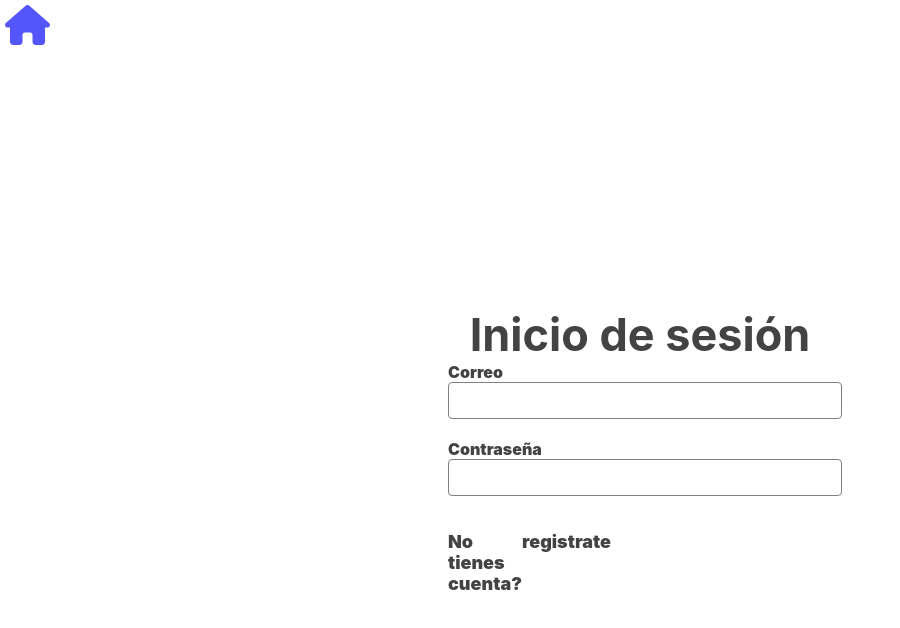
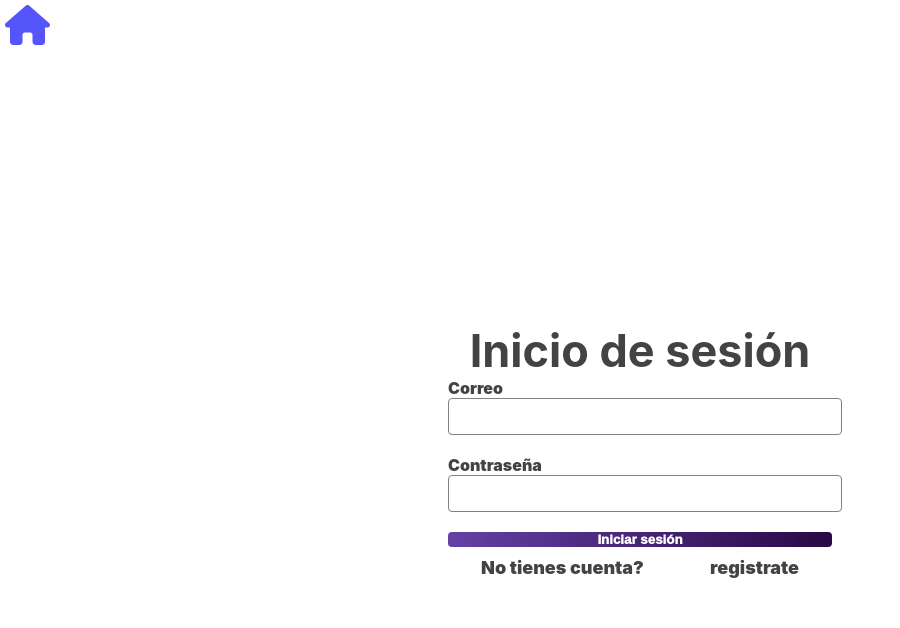
Before and after one commit to Omar-Devanis/Innova-Tic-Frontend, a React (Create React App) app: page /auth/login in a window 1280 px wide. Shown: the top 628 px of the page, without its empty margins (0-900 px from the left). Built offline with nearby package versions, Linux system fonts and the light colour scheme.

Commit message:
proyectos inscritos

```diff
--- a/src/pages/auth/login.jsx
+++ b/src/pages/auth/login.jsx
@@ -45,10 +45,15 @@ const Login = () => {
                     />
                 </div>
                 <div className="enlace">
-                    <span className='p' >No tienes cuenta?</span>
-                    <Link to='/auth/register'>
-                        <span className='p' >registrate</span>
-                    </Link>
+                    <div className='t'>
+                        <span className='p' >No tienes cuenta?</span>
+                    </div>
+                    <div>
+                        <Link to='/auth/register'>
+                            <span className='p subrayado' >registrate</span>
+                        </Link>
+                    </div>
+
                 </div>
             </form>
         </div>
--- a/src/pages/proyectos/estudiante/proyectosInscrit.jsx
+++ b/src/pages/proyectos/estudiante/proyectosInscrit.jsx
@@ -18,23 +18,19 @@ const ProyectosInscrit = () => {
     })
 
     if (loading) return <div>Cargando....</div>;
-    return(<div>Todos los proyectos</div>)
-
-    /* (
-        <div className='proyectoEst'>
+    return(<div className='proyectoEst'>
         {data && data.inscripcionEstudiante ?(
             <>
-                {data.inscripcionEstudiante.map(
-                    (e) =>{
+                {data.inscripcionEstudiante.map((e) =>{
                         console.log('data servidor',data)
                         return(
-                            <div className="tarjeta" key={e._id}>
-                <h3>{e.nombre}</h3>
-                <p>Lider: {e.lider.nombre} {e.lider.apellido}</p>
-                <p>{e.fechaInicio}</p>
-                <p>{e.estado}</p>
-                <p>{e.fase}</p>
-            </div>)
+                            <div className="tarjeta" key={e.proyecto._id}>
+                                <h3>{e.proyecto.nombre}</h3>
+                                <p>Lider: {e.proyecto.lider.nombre} {e.proyecto.lider.apellido}</p>
+                                <p>{e.proyecto.fechaInicio}</p>
+                                <p>{e.proyecto.estado}</p>
+                                <p>{e.proyecto.fase}</p>
+                            </div>)
                     }
                 )}
             </>
@@ -43,7 +39,7 @@ const ProyectosInscrit = () => {
         )}
 
         </div>
-    ) */
+    )
 }
 
 export {ProyectosInscrit};
--- a/src/styles/style.css
+++ b/src/styles/style.css
@@ -30,9 +30,11 @@
     padding:0px;
     border: none;
     border-radius: 4px;
-    background-color: rgba(255, 255, 255,0.25);
     color: white;
     font-weight: 950;
+    background: #2a0845; /* fallback for old browsers */
+    background: -webkit-linear-gradient(to right, #6441A5, #2a0845); /* Chrome 10-25, Safari 5.1-6 */
+    background: linear-gradient(to right,  #6441A5, #2a0845);
 }
 .boton:hover{
     cursor: pointer;
@@ -50,10 +52,12 @@
 
 
 .enlace {
+    width:100%;
     display: flex;
-    justify-content: space-between;
-    width: 30%;
+    flex-direction: row;
+    justify-content:space-around;
     font-size: 18px;
+    margin:10px 0 0 0;
 }
 
 .h1{
@@ -62,11 +66,16 @@
     color: rgb(68, 67, 67);
 }
 
+
 .p{
+    display: inline-block;
     font-weight: 900;
     color: rgb(68, 67, 67);
 }
 
+.subrayado:hover{
+    color:brown;
+}
 
 .label{
     display: flex;
@@ -92,7 +101,7 @@
     padding: 0.5rem;
     background: #2a0845; /* fallback for old browsers */
     background: -webkit-linear-gradient(to right, #6441A5, #2a0845); /* Chrome 10-25, Safari 5.1-6 */
-    background: linear-gradient(to right, #6441A5, #2a0845);
+    background: linear-gradient(to right,  #6441A5, #2a0845);
 }
 .inputnav{
     padding-left: 8px;
```
